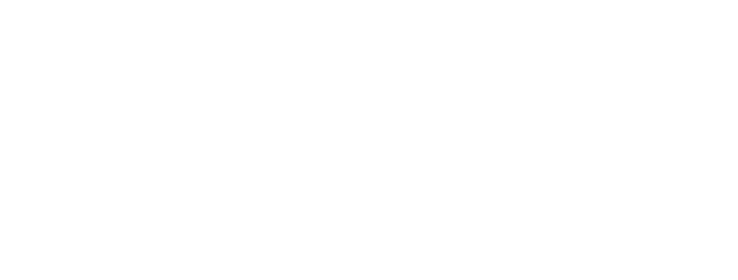
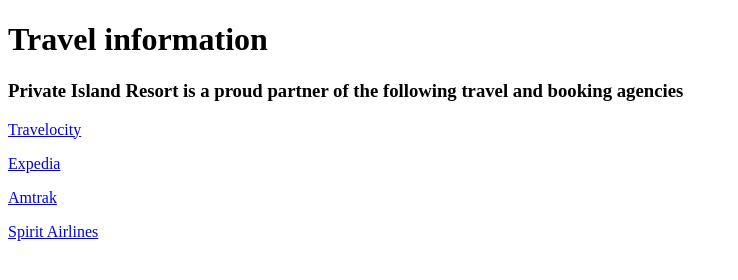
Before and after one commit to dyldlewis/resort-website, a plain HTML site: page travel_arrangements.html in a window 1280 px wide. Shown: the whole page, without its empty margins (0-738 px from the left). Drawn offline with Linux system fonts and the light colour scheme.

Commit message:
add titles to all pages and add elements and links to travel_arrangements.html.

```diff
--- a/travel_arrangements.html
+++ b/travel_arrangements.html
@@ -0,0 +1,49 @@
+<!DOCTYPE html>
+
+<html>
+  <head>
+    <title>Private Island-Travel Arrangements</title>
+    <link href="css/styles.ss" rel="stylesheet" type="text/css">
+
+
+  </head>
+
+<body>
+  <h1>Travel information</h1>
+  <h3>Private Island Resort is a proud partner of the following travel and booking agencies</h3>
+
+  <p><a href="https://www.travelocity.com/">Travelocity</a></p>
+  <p><a href="https://www.expedia.com/?langid=1033">Expedia</a></p>
+  <p><a href="https://www.amtrak.com/train-travel-plan">Amtrak</a></p>
+  <p><a href="https://www.spirit.com/Default.aspx">Spirit Airlines</a></p>
+
+
+
+
+</body>
+
+
+
+
+
+
+
+
+
+
+
+
+
+
+
+
+
+
+
+
+
+
+
+
+
+</html>
```
Also changed, not shown: activites.html (+1 -1 lines), contact_information.html (+1 -1 lines), photos.html (+1 -1 lines).
